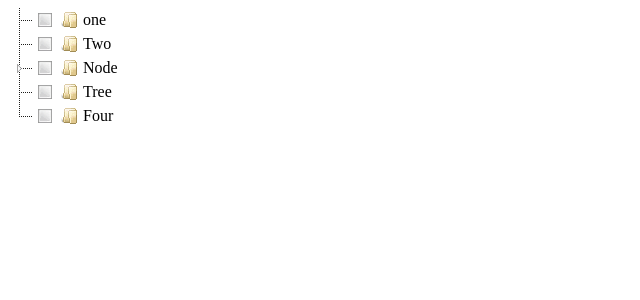
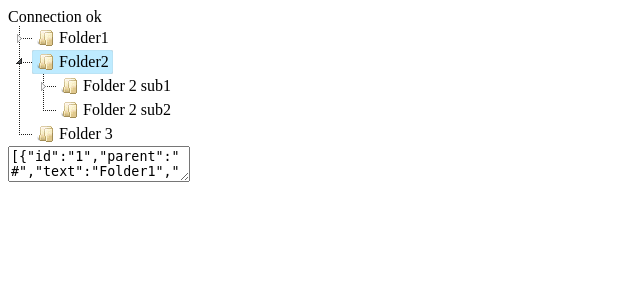
Before and after one commit to karlitoxz/jstree, a PHP site: page / in a window 1280 px wide. Shown: the top 300 px of the page, without its empty margins (0-640 px from the left). Run offline with PHP 8.4, Linux system fonts and the light colour scheme; data comes from the database, SQL or seed files in the repository.

Commit message:
Implementacion completada

```diff
--- a/index.html
+++ b/index.php
@@ -1,3 +1,8 @@
+<?php
+include "php/config.php";
+include "php/getData.php";
+?>
+
 <!DOCTYPE html>
 <html lang="en">
 <head>
@@ -7,25 +12,11 @@
 	<link rel="stylesheet" href="dist/themes/default/style.min.css" />
 </head>
 <body>
-	<div id="data">
-		<ul>
-			<li>one</li>
-			<li>Two</li>
-			<li>Node
-				<ul>
-					<li>Child 1</li>
-					<li>Child 2</li>
-				</ul>
-			</li>
-			<li>Tree</li>
-			<li>Four</li>
-		</ul>
+<!-- Initialize jsTree -->
+   <div id="folder_jstree"></div>
 
-
-
-
-	</div>
-
+   <!-- Store folder list in JSON format -->
+   <textarea id='txt_folderjsondata'><?= json_encode($folders_arr) ?></textarea>
 
 <script src="https://ajax.googleapis.com/ajax/libs/jquery/3.3.1/jquery.min.js"></script>
 	<script src="dist/jstree.min.js"></script>
--- a/js/app.js
+++ b/js/app.js
@@ -1,5 +1,8 @@
 $( document ).ready(function() {
-	$('#data').jstree({
-		"plugins":["checkbox"]
-	});
+   var folder_jsondata = JSON.parse($('#txt_folderjsondata').val());
+
+   $('#folder_jstree').jstree({ 'core' : {
+      'data' : folder_jsondata,
+      'multiple': false
+   } });
 });
--- /dev/null
+++ b/php/getData.php
@@ -0,0 +1,21 @@
+  <?php
+   $folderData = mysqli_query($con,"SELECT * FROM folders");
+
+   $folders_arr = array();
+   while($row = mysqli_fetch_assoc($folderData)){
+      $parentid = $row['parentid'];
+      if($parentid == '0') $parentid = "#";
+
+      $selected = false;$opened = false;
+      if($row['id'] == 2){
+         $selected = true;$opened = true;
+      }
+      $folders_arr[] = array(
+         "id" => $row['id'],
+         "parent" => $parentid,
+         "text" => $row['name'],
+         "state" => array("selected" => $selected,"opened"=>$opened)
+      );
+   }
+
+   ?>
```
